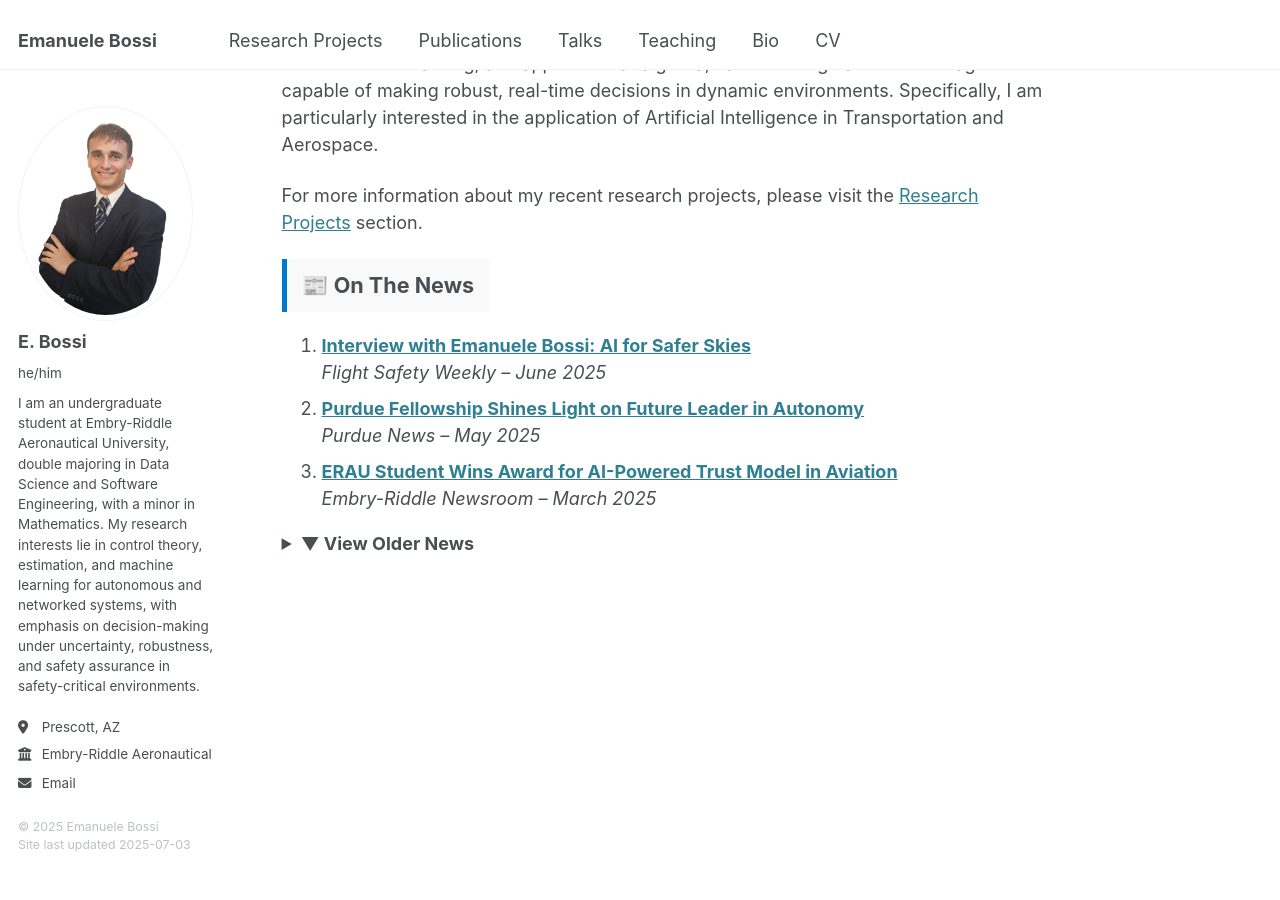
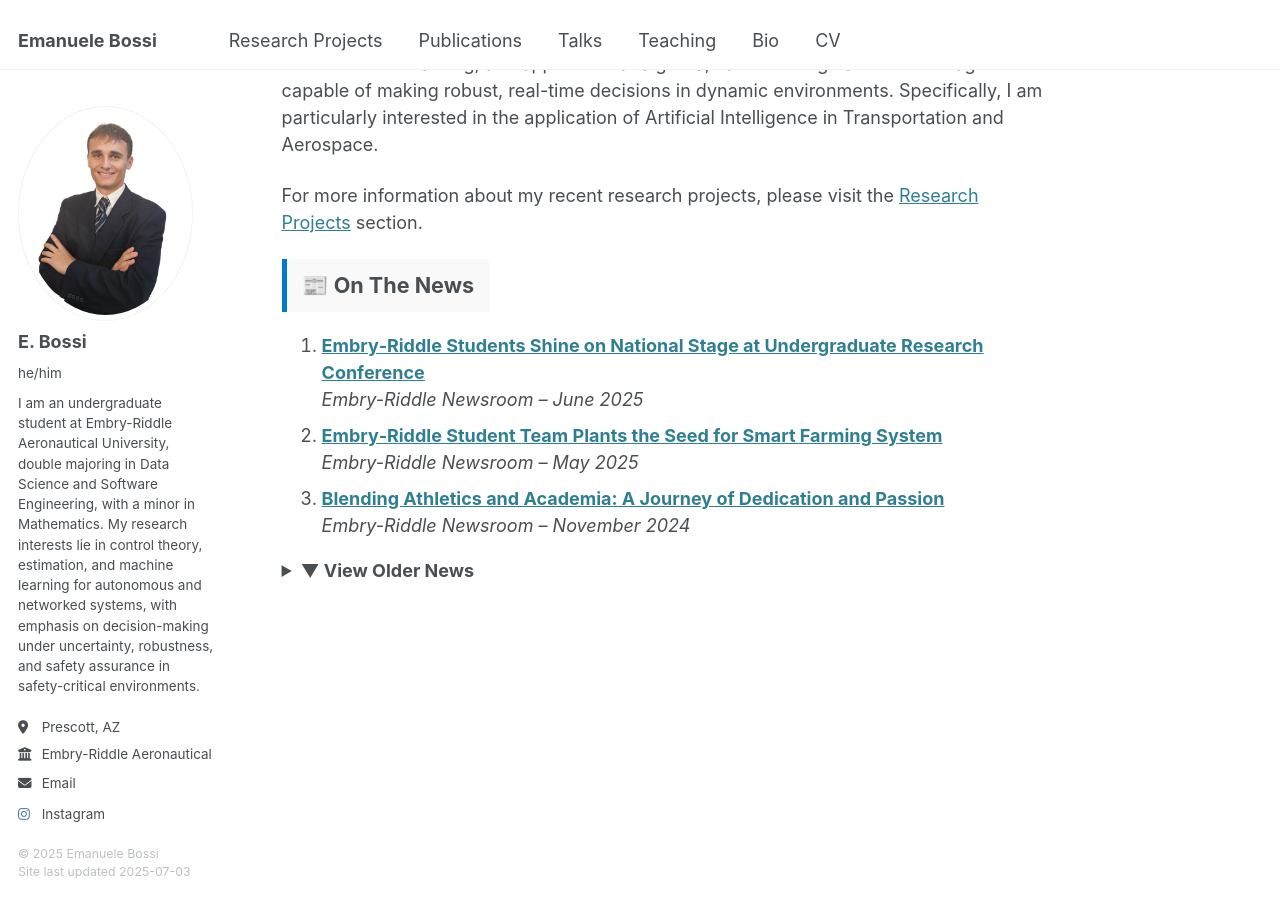
Before and after one commit to bossiemanuele/bossiemanuele.github.io, a Jekyll site: the page built from _pages/about.md, in a window 1280 px wide and 900 px high, scrolled down 579 px. Built offline with Jekyll 4.4.1, drawn with Linux system fonts in a browser that asks for light colours; before the commit the page ends 1452 px from its top, so only the background shows below that.

Commit message:
Update about.md

```diff
--- a/_pages/about.md
+++ b/_pages/about.md
@@ -21,16 +21,16 @@
 <!-- TOP 3 ARTICLES -->
 <ol>
   <li>
-    <strong><a href="https://example.com/article1" target="_blank">Interview with Emanuele Bossi: AI for Safer Skies</a></strong><br>
-    <em>Flight Safety Weekly – June 2025</em>
+    <strong><a href="https://news.erau.edu/headlines/embry-riddle-students-shine-on-national-stage-at-undergraduate-research-conference" target="_blank">Embry‑Riddle Students Shine on National Stage at Undergraduate Research Conference</a></strong><br>
+    <em>Embry-Riddle Newsroom – June 2025</em>
   </li>
   <li>
-    <strong><a href="https://example.com/article2" target="_blank">Purdue Fellowship Shines Light on Future Leader in Autonomy</a></strong><br>
-    <em>Purdue News – May 2025</em>
+    <strong><a href="https://news.erau.edu/headlines/embry-riddle-student-team-plants-the-seed-for-smart-farming-system" target="_blank">Embry‑Riddle Student Team Plants the Seed for Smart Farming System</a></strong><br>
+    <em>Embry-Riddle Newsroom – May 2025</em>
   </li>
   <li>
-    <strong><a href="https://example.com/article3" target="_blank">ERAU Student Wins Award for AI-Powered Trust Model in Aviation</a></strong><br>
-    <em>Embry-Riddle Newsroom – March 2025</em>
+    <strong><a href="https://erau.edu/hub-spoke/stories/blending-athletics-and-academia-a-journey-of-dedication-and-passion" target="_blank">Blending Athletics and Academia: A Journey of Dedication and Passion</a></strong><br>
+    <em>Embry-Riddle Newsroom – November 2024</em>
   </li>
 </ol>
 
```
